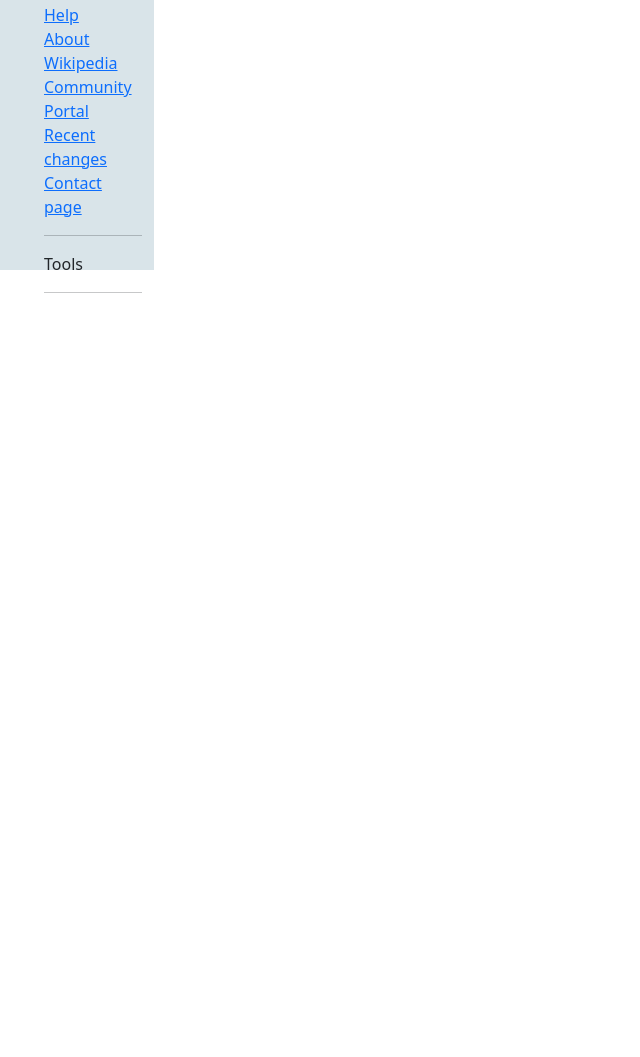
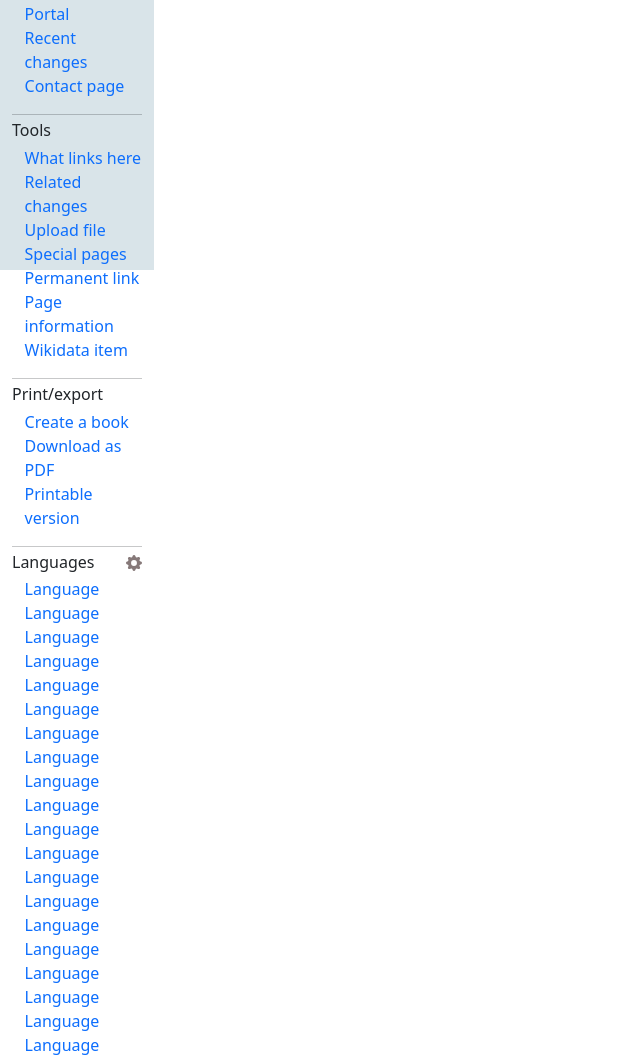
Before and after one commit to henry-oberholtzer/css-cascading, a plain HTML site: page cascading/wikipedia/index.html in a window 1280 px wide. Shown: the part 530-1587 px from the top of the page, without its empty margins (0-640 px from the left). Before the commit the page ends 823 px from the top, so only its background shows below. Drawn offline with Linux system fonts and the light colour scheme.

Commit message:
refine wikipedia sidebar
Co-authored-by: Ravin Fisher <ravesterrr@gmail.com>

```diff
--- a/cascading/wikipedia/css/styles.css
+++ b/cascading/wikipedia/css/styles.css
@@ -2,6 +2,7 @@
     width: 12%;
     height: 100vh;
     background-color: rgb(217, 228, 233);
+    /* font-size: 12px; */
 }
 
 .sidebar img {
@@ -9,6 +10,22 @@
     padding: 10%;
 }
 
+.sidebar p {
+    margin-top: -10%;
+    margin-bottom: 3%;
+}
+
 ul {
     list-style-type: none;
+    margin-left: -15%;
+    ;
 }
+
+a {
+    text-decoration: none;
+}
+.gear {
+    display: inline;
+    float: right;
+    color: rgb(134, 121, 121);
+}
--- a/cascading/wikipedia/index.html
+++ b/cascading/wikipedia/index.html
@@ -28,19 +28,51 @@
                 <li><a href="#">Community Portal</a></li>
                 <li><a href="#">Recent changes</a></li>
                 <li><a href="#">Contact page</a></li>
-            </u>
+            </ul>
             <hr />
             <p>Tools</p>
             <ul>
-                <li><a href="#"></a></li>
-                <li><a href="#"></a></li>
-                <li><a href="#"></a></li>
-                <li><a href="#"></a></li>
-                <li><a href="#"></a></li>
-                <li><a href="#"></a></li>
-                <li><a href="#"></a></li>
+                <li><a href="#">What links here</a></li>
+                <li><a href="#">Related changes</a></li>
+                <li><a href="#">Upload file</a></li>
+                <li><a href="#">Special pages</a></li>
+                <li><a href="#">Permanent link</a></li>
+                <li><a href="#">Page information</a></li>
+                <li><a href="#">Wikidata item</a></li>
             </ul>
             <hr />
+            <p>Print/export</p>
+            <ul>
+                <li><a href="#">Create a book</a></li>
+                <li><a href="#">Download as PDF</a></li>
+                <li><a href="#">Printable version</a></li>
+            </ul>
+            <hr />
+            <p>Languages<span class="gear"><svg xmlns="http://www.w3.org/2000/svg" width="16" height="16" fill="currentColor" class="bi bi-gear-fill" viewBox="0 0 16 16">
+                <path d="M9.405 1.05c-.413-1.4-2.397-1.4-2.81 0l-.1.34a1.464 1.464 0 0 1-2.105.872l-.31-.17c-1.283-.698-2.686.705-1.987 1.987l.169.311c.446.82.023 1.841-.872 2.105l-.34.1c-1.4.413-1.4 2.397 0 2.81l.34.1a1.464 1.464 0 0 1 .872 2.105l-.17.31c-.698 1.283.705 2.686 1.987 1.987l.311-.169a1.464 1.464 0 0 1 2.105.872l.1.34c.413 1.4 2.397 1.4 2.81 0l.1-.34a1.464 1.464 0 0 1 2.105-.872l.31.17c1.283.698 2.686-.705 1.987-1.987l-.169-.311a1.464 1.464 0 0 1 .872-2.105l.34-.1c1.4-.413 1.4-2.397 0-2.81l-.34-.1a1.464 1.464 0 0 1-.872-2.105l.17-.31c.698-1.283-.705-2.686-1.987-1.987l-.311.169a1.464 1.464 0 0 1-2.105-.872l-.1-.34zM8 10.93a2.929 2.929 0 1 1 0-5.86 2.929 2.929 0 0 1 0 5.858z"/>
+              </svg></span></p>
+              <ul>
+                <li><a href="#">Language</a></li>
+                <li><a href="#">Language</a></li>
+                <li><a href="#">Language</a></li>
+                <li><a href="#">Language</a></li>
+                <li><a href="#">Language</a></li>
+                <li><a href="#">Language</a></li>
+                <li><a href="#">Language</a></li>
+                <li><a href="#">Language</a></li>
+                <li><a href="#">Language</a></li>
+                <li><a href="#">Language</a></li>
+                <li><a href="#">Language</a></li>
+                <li><a href="#">Language</a></li>
+                <li><a href="#">Language</a></li>
+                <li><a href="#">Language</a></li>
+                <li><a href="#">Language</a></li>
+                <li><a href="#">Language</a></li>
+                <li><a href="#">Language</a></li>
+                <li><a href="#">Language</a></li>
+                <li><a href="#">Language</a></li>
+                <li><a href="#">Language</a></li>
+              </ul>
         </div>
     </div>
     <div class="container main-page">
```
